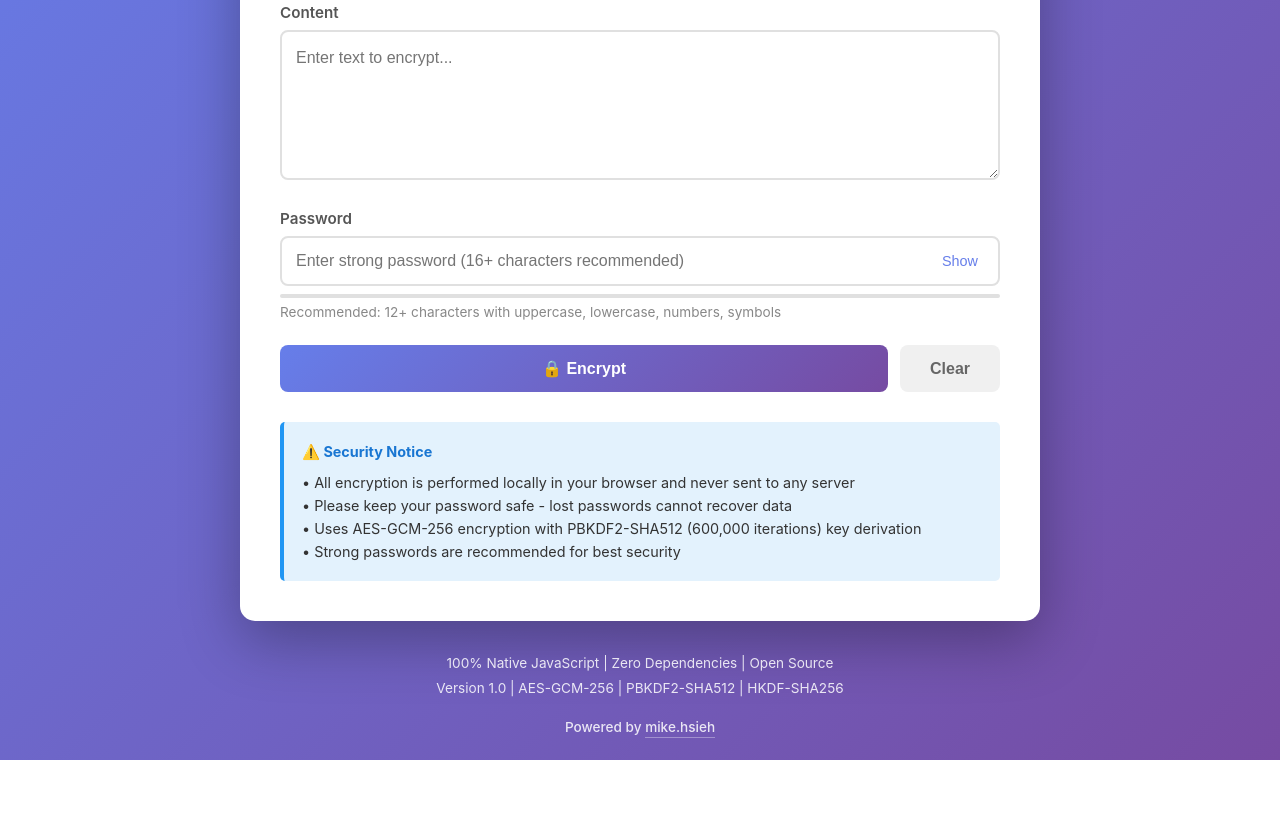
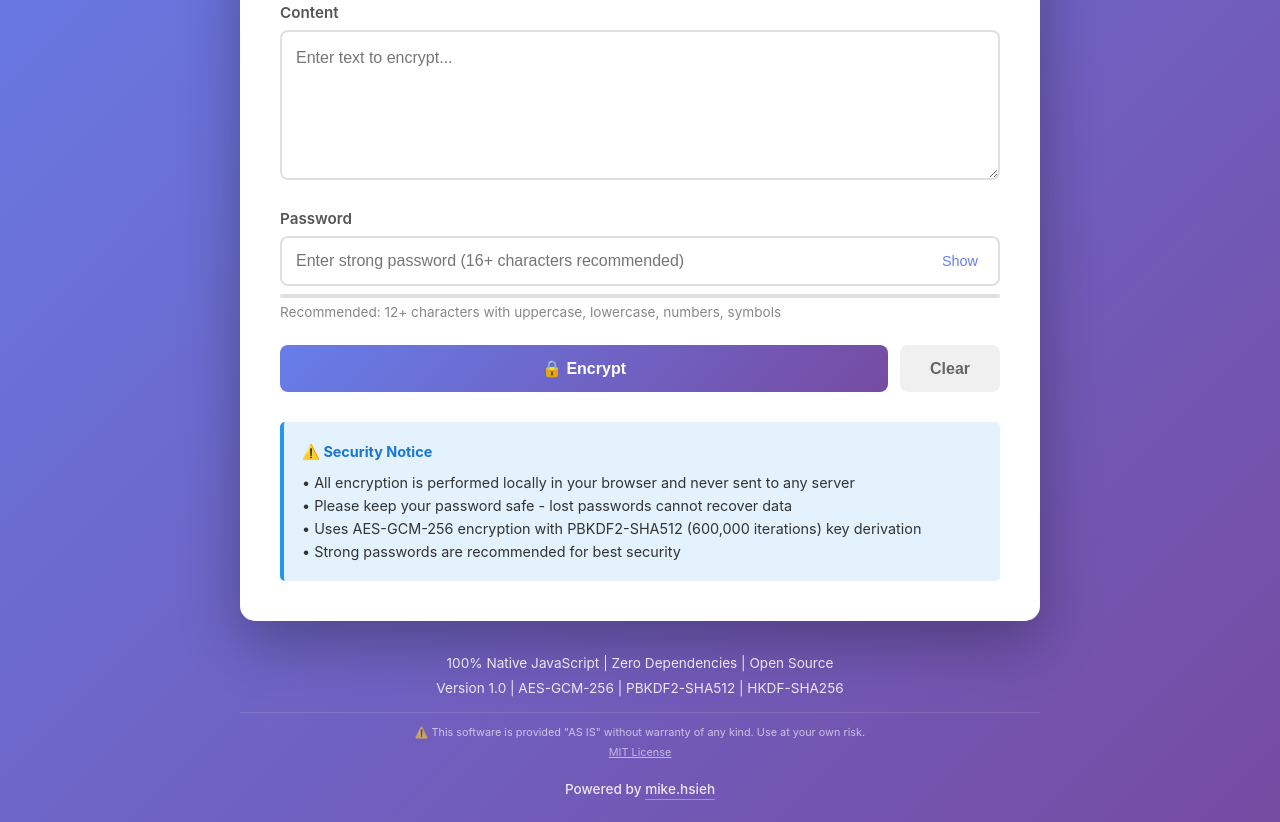
Before and after one commit to mike-hsieh-tw/aes-vault, a plain HTML site: page index.html in a window 1280 px wide. Shown: the part 291-1113 px from the top of the page. Before the commit the page ends 1051 px from the top, so only its background shows below. Drawn offline with Linux system fonts and the light colour scheme.

Commit message:
add license

```diff
--- a/index.html
+++ b/index.html
@@ -429,6 +429,26 @@
 			line-height: 1.8;
 		}
 
+		/* 新增：Disclaimer 樣式 */
+		.footer .disclaimer {
+			font-size: 0.8em;
+			opacity: 0.75;
+			margin-top: 12px;
+			padding-top: 10px;
+			border-top: 1px solid rgba(255,255,255,0.2);
+		}
+
+		.footer .disclaimer a {
+			color: #fff;
+			text-decoration: underline;
+			opacity: 0.9;
+		}
+
+		.footer .disclaimer a:hover {
+			opacity: 1;
+			text-decoration: none;
+		}
+
 		/* 新增：Powered by 連結樣式 */
 		.powered-by {
 			margin-top: 15px;
@@ -534,6 +554,10 @@
         <div class="footer">
 			<p data-i18n="footerLine1">100% 原生 JavaScript 實作 | 零外部依賴 | 開源可審計</p>
 			<p>Version 1.0 | AES-GCM-256 | PBKDF2-SHA512 | HKDF-SHA256</p>
+			<p class="disclaimer" data-i18n-html="footerDisclaimer">
+				⚠️ 本軟體以「現狀」提供，不提供任何明示或暗示的保證。使用者須自行承擔風險。<br>
+				<a href="https://github.com/mike-hsieh-tw/aes-vault/blob/master/LICENSE" target="_blank" rel="noopener">MIT License</a> |
+			</p>
 			<p class="powered-by">Powered by <a href="https://github.com/mike-hsieh-tw/aes-vault/" target="_blank">mike.hsieh</a></p>
 		</div>
     </div>
@@ -575,6 +599,7 @@
                 infoTitle: '⚠️ 安全提示',
                 infoContent: '• 所有加密處理完全在您的瀏覽器本地完成，不會上傳到任何伺服器<br>• 請妥善保管您的密碼，遺失密碼將無法復原資料<br>• 此工具使用 AES-GCM-256 位元加密，PBKDF2-SHA512 (600,000 次迭代) 金鑰衍生<br>• 建議使用強密碼以獲得最佳安全性',
                 footerLine1: '100% 原生 JavaScript 實作 | 零外部依賴 | 開源可審計',
+                footerDisclaimer: '⚠️ 本軟體以「現狀」提供，不提供任何明示或暗示的保證。使用者須自行承擔風險。<br><a href="https://github.com/mike-hsieh-tw/aes-vault/blob/master/LICENSE" target="_blank" rel="noopener">MIT License</a>',
                 // 錯誤訊息
                 errorNoContent: '請輸入要加密的內容',
                 errorNoCiphertext: '請輸入要解密的密文',
@@ -618,6 +643,7 @@
                 infoTitle: '⚠️ Security Notice',
                 infoContent: '• All encryption is performed locally in your browser and never sent to any server<br>• Please keep your password safe - lost passwords cannot recover data<br>• Uses AES-GCM-256 encryption with PBKDF2-SHA512 (600,000 iterations) key derivation<br>• Strong passwords are recommended for best security',
                 footerLine1: '100% Native JavaScript | Zero Dependencies | Open Source',
+                footerDisclaimer: '⚠️ This software is provided "AS IS" without warranty of any kind. Use at your own risk.<br><a href="https://github.com/mike-hsieh-tw/aes-vault/blob/master/LICENSE" target="_blank" rel="noopener">MIT License</a>',
                 // Error messages
                 errorNoContent: 'Please enter content to encrypt',
                 errorNoCiphertext: 'Please enter ciphertext to decrypt',
```
Also changed, not shown: 1 other file.
